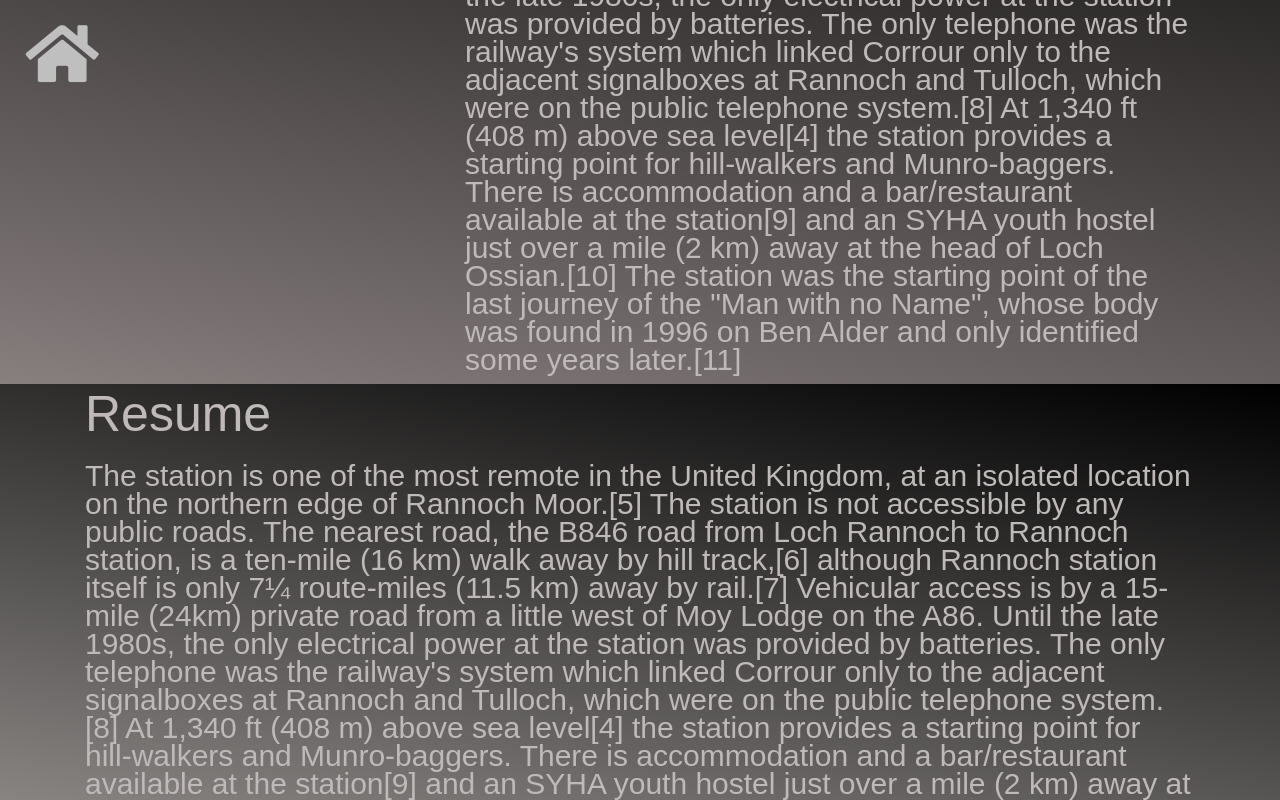
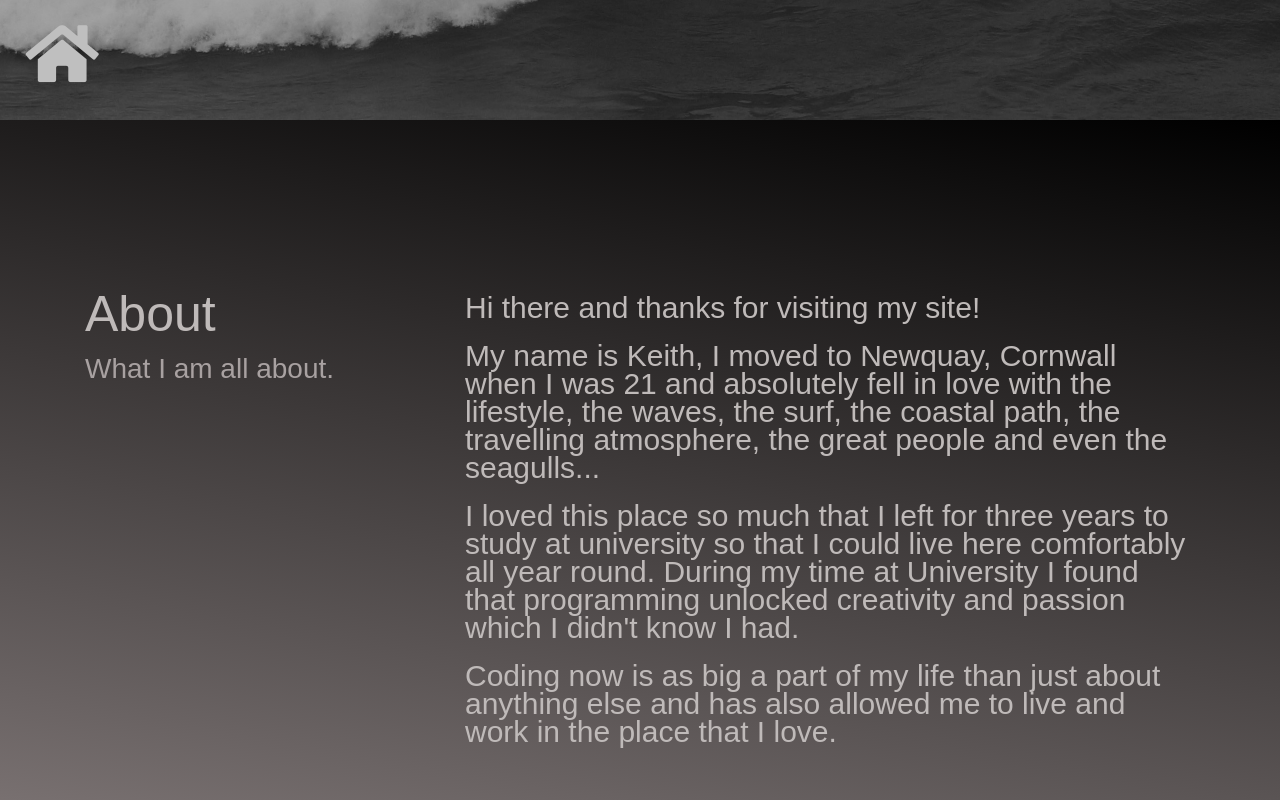
Before and after one commit to kepope3/portfolio, a React (Create React App) app in the folder portfolio/: page / in a window 1280 px wide. Shown: the part 680-1480 px from the top of the page. Built offline with nearby package versions, Linux system fonts and the light colour scheme; a web font is replaced by a local one.

Commit message:
changed sections to fit height of viewport and edited content

```diff
--- a/portfolio/src/Assets/CSS/Layout/Section.module.css
+++ b/portfolio/src/Assets/CSS/Layout/Section.module.css
@@ -1,4 +1,12 @@
 .section {
   background-size: cover;
   background-position: center;
+  position: relative;
+  display: table;
+  min-height: 100vh;
+  width: 100%;
 }
+.children {
+  display: table-cell;
+  vertical-align: middle;
+}
--- a/portfolio/src/Assets/CSS/Layout/nav.module.css
+++ b/portfolio/src/Assets/CSS/Layout/nav.module.css
@@ -1,15 +1,9 @@
 .nav {
-  min-height: 400px;
-  display: table;
-  margin: auto;
   text-align: center;
 }
 
 .list {
   padding-left: 0;
-  display: table-cell;
-  vertical-align: middle;
-
   margin-bottom: 0;
 }
 
--- a/portfolio/src/Components/Body/AboutContent.js
+++ b/portfolio/src/Components/Body/AboutContent.js
@@ -6,24 +6,22 @@ export default () => (
       <h3>What I am all about.</h3>
     </div>
     <div className="col-lg-8">
+      <p>Hi there and thanks for visiting my site!</p>
       <p>
-        The station is one of the most remote in the United Kingdom, at an
-        isolated location on the northern edge of Rannoch Moor.[5] The station
-        is not accessible by any public roads. The nearest road, the B846 road
-        from Loch Rannoch to Rannoch station, is a ten-mile (16 km) walk away by
-        hill track,[6] although Rannoch station itself is only 7¼ route-miles
-        (11.5 km) away by rail.[7] Vehicular access is by a 15-mile (24km)
-        private road from a little west of Moy Lodge on the A86. Until the late
-        1980s, the only electrical power at the station was provided by
-        batteries. The only telephone was the railway's system which linked
-        Corrour only to the adjacent signalboxes at Rannoch and Tulloch, which
-        were on the public telephone system.[8] At 1,340 ft (408 m) above sea
-        level[4] the station provides a starting point for hill-walkers and
-        Munro-baggers. There is accommodation and a bar/restaurant available at
-        the station[9] and an SYHA youth hostel just over a mile (2 km) away at
-        the head of Loch Ossian.[10] The station was the starting point of the
-        last journey of the "Man with no Name", whose body was found in 1996 on
-        Ben Alder and only identified some years later.[11]
+        My name is Keith, I moved to Newquay, Cornwall when I was 21 and
+        absolutely fell in love with the lifestyle, the waves, the surf, the
+        coastal path, the travelling atmosphere, the great people and even the
+        seagulls...
+      </p>
+      <p>
+        I loved this place so much that I left for three years to study at
+        university so that I could live here comfortably all year round. During
+        my time at University I found that programming unlocked creativity and
+        passion which I didn't know I had.
+      </p>
+      <p>
+        Coding now is as big a part of my life than just about anything else and
+        has also allowed me to live and work in the place that I love.
       </p>
     </div>
   </div>
--- a/portfolio/src/Components/Shared/Section.js
+++ b/portfolio/src/Components/Shared/Section.js
@@ -3,6 +3,8 @@ import styles from "./../../Assets/CSS/Layout/Section.module.css";
 
 export default ({ backgroundStyle, children }) => (
   <div id="wrapper" style={backgroundStyle} className={styles.section}>
-    <div className={"container"}>{children}</div>
+    <div className={styles.children}>
+      <div className={"container"}>{children}</div>
+    </div>
   </div>
 );
```
